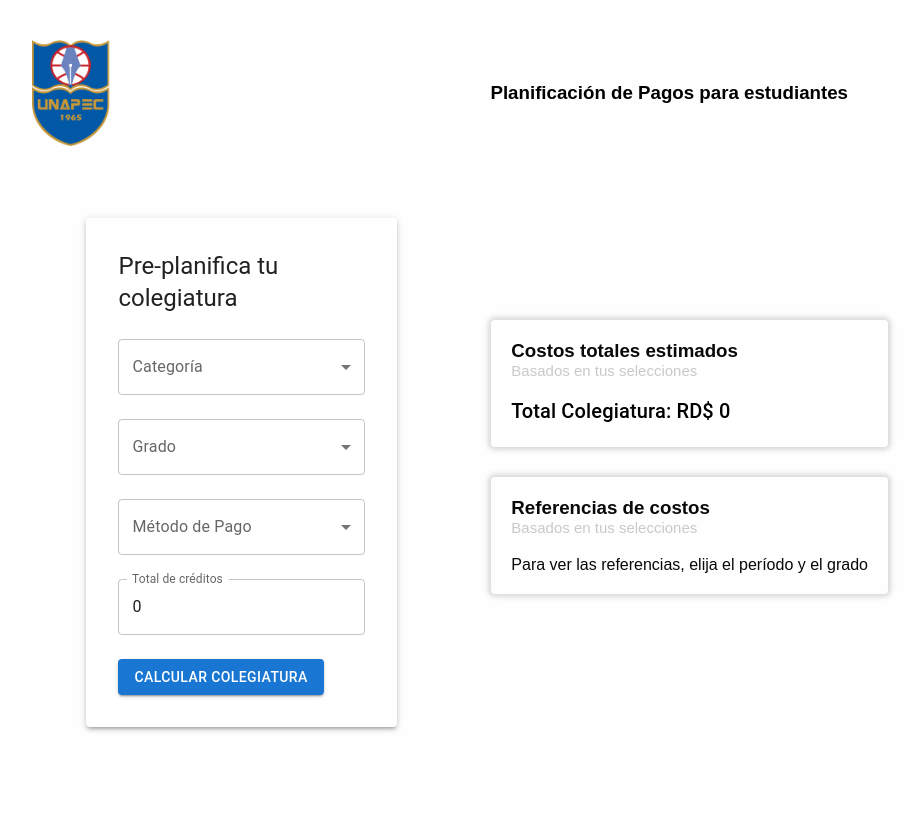
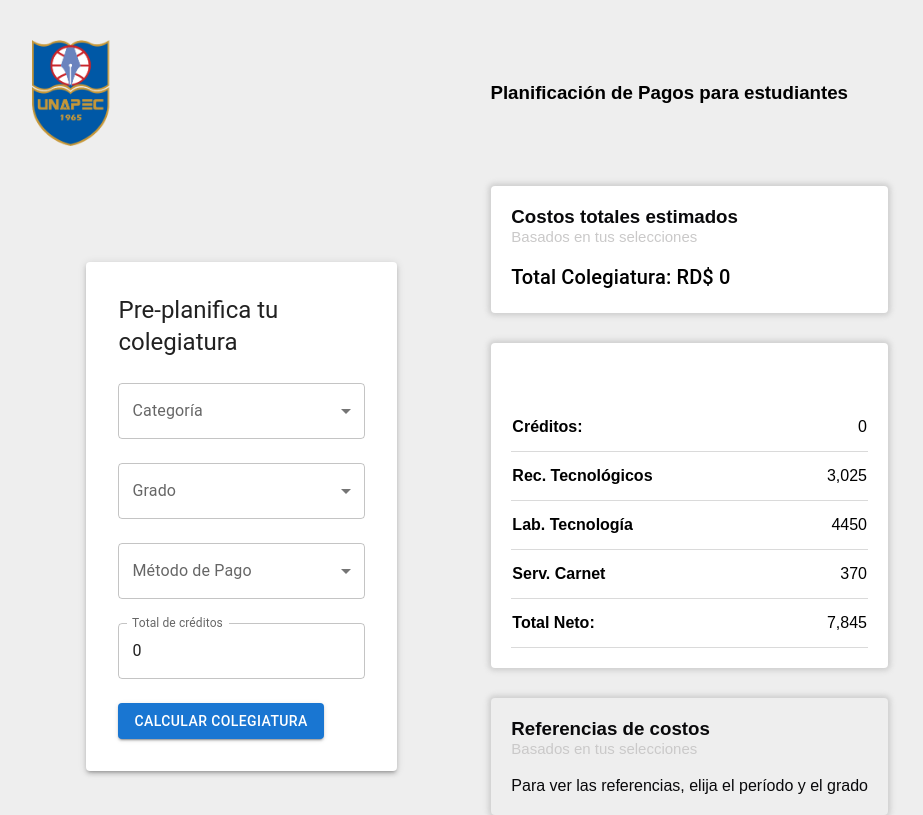
Before and after one commit to JustHarlys/Pagos-Unapec, a React (Vite) app: page / in a window 1280 px wide. Shown: the whole page, without its empty margins (200-1123 px from the left). Built offline with nearby package versions, Linux system fonts and the light colour scheme.

Commit message:
Hardcodeando valores pero avanzando

```diff
--- a/src/App.css
+++ b/src/App.css
@@ -7,7 +7,7 @@ body {
   font-family: sans-serif;
   max-width: 70%;
   margin: 0 auto;
-  background-color: rgb(254,254,255);
+  background-color: rgb(238, 238, 238);
 }
 
 .app {
--- a/src/App.jsx
+++ b/src/App.jsx
@@ -4,6 +4,7 @@ import LandingPage from './Components/LandingPage'
 import Referencias from './Components/Referencias'
 import GradeAndPeriodProvider from './Context/GradeAndPeriodContext'
 import Calculation from './Components/Calculation'
+import Breakdown from './Components/Breakdown'
 
 function App() {
 
@@ -18,6 +19,7 @@ function App() {
 
           <div className='ref-calc'>
           <Calculation />
+          <Breakdown />
           <Referencias />
           </div>
         </div>
--- /dev/null
+++ b/src/Components/Breakdown.css
@@ -0,0 +1,8 @@
+.price-breakdown {
+    padding: 20px;
+    background-color: #fff;
+    box-shadow: 0px 0px 5px 3px rgba(173,173,173,0.45);
+    -webkit-box-shadow: 0px 0px 5px 3px rgba(173,173,173,0.45);
+    -moz-box-shadow: 0px 0px 5px 3px rgba(173,173,173,0.45);
+    border-radius: 4px;
+}
--- /dev/null
+++ b/src/Components/Breakdown.jsx
@@ -0,0 +1,45 @@
+import { useContext } from "react"
+import { GradeAndPeriodContext } from "../Context/GradeAndPeriodContext"
+import { referenciasMayo } from "../referencias-may-ago"
+import { referenciasSep } from "../referencias-sep-dic"
+import './Breakdown.css'
+
+function Breakdown() {
+
+    const {carnet, labTec, recursosTec} = referenciasMayo
+
+    const {tuition} = useContext(GradeAndPeriodContext);
+    const totalPayment = carnet + (labTec * 5) + recursosTec + tuition
+
+
+  return (
+    <section className="price-breakdown">
+        <table>
+            <thead>
+                <tr>
+                    <th>Créditos: </th>
+                    <td>{tuition.toLocaleString()}</td>
+                </tr>
+                <tr>
+                    <th>Rec. Tecnológicos</th>
+                    <td>{referenciasMayo.recursosTec.toLocaleString()}</td>
+                </tr>
+                <tr>
+                    <th>Lab. Tecnología</th>
+                    <td>{referenciasMayo.labTec * 5}</td>
+                </tr>
+                <tr>
+                    <th>Serv. Carnet</th>
+                    <td>{referenciasMayo.carnet}</td>
+                </tr>
+                <tr>
+                    <th>Total Neto: </th>
+                    <td>{totalPayment.toLocaleString()}</td>
+                </tr>
+            </thead>
+        </table>
+    </section>
+  )
+}
+
+export default Breakdown
--- a/src/Components/Calculation.jsx
+++ b/src/Components/Calculation.jsx
@@ -2,28 +2,19 @@ import { Typography } from "@mui/material"
 import {GradeAndPeriodContext} from "../Context/GradeAndPeriodContext"
 import { useContext } from "react"
 import './Calculation.css'
-import { referenciasSep } from "../referencias-sep-dic"
-import { referenciasMayo } from "../referencias-may-ago"
 
 function Calculation() {
 
-  const creditosMay = referenciasMayo.creditos
-  const creditosSep = referenciasSep.creditosSep
-  const creditosPosSep = creditosMay + 1835
-  const creditosPosMay = creditosSep + 1665
+  const {selectedCategory, selectedGrade, tuition, paymentMethod, noDiscount, creditReference} = useContext(GradeAndPeriodContext)
 
-  const {selectedCategory, selectedGrade, tuition, paymentMethod, noDiscount} = useContext(GradeAndPeriodContext)
 
-  let credit = ''
   let totalCreditsNoDiscount
 
   if (selectedGrade === 'Grado') {
     if (paymentMethod === 'Contado') {
       if (selectedCategory === 'Admitido hasta mayo-ago 2024') {
-        credit = creditosMay
         totalCreditsNoDiscount = noDiscount
       } else if (selectedCategory === 'Admitido a partir de sept-dic 2024') {
-        credit = creditosSep
         totalCreditsNoDiscount = noDiscount
       }
 
@@ -32,9 +23,7 @@ function Calculation() {
     if (paymentMethod === 'Contado') {
       if (selectedCategory === 'Admitido hasta mayo-ago 2024') {
         totalCreditsNoDiscount = noDiscount
-        credit = creditosPosMay
       } else if (selectedCategory === 'Admitido a partir de sept-dic 2024') {
-        credit = creditosPosSep
         totalCreditsNoDiscount = noDiscount
       }
     }
@@ -53,13 +42,13 @@ function Calculation() {
       </Typography>
 
       <Typography sx={{ mt: 3.1}} variant="caption" style={{textDecoration: 'line-through', color: 'gray'}}>
-        {tuition !== 0 && `RD$ ${totalCreditsNoDiscount}`}
+        {tuition !== 0 && `RD$ ${totalCreditsNoDiscount.toLocaleString()}`}
       </Typography>
       </div>
 
 
       <p className="calculations-p-2">
-        {tuition !== 0 && `Calculado a RD$ ${credit} por crédito`}
+        {tuition !== 0 && `Calculado a RD$ ${creditReference.toLocaleString()} por crédito`}
       </p>
 
 
--- a/src/Components/LandingPage.jsx
+++ b/src/Components/LandingPage.jsx
@@ -26,8 +26,8 @@ function LandingPage() {
     setTuition,
     paymentMethod,
     setPaymentMethod,
-    noDiscount,
-    setNoDiscount
+    setNoDiscount,
+    setCreditReference
   } = useContext(GradeAndPeriodContext);
 
   const posgradoMayo = referenciasMayo.creditos + 1665
@@ -46,9 +46,11 @@ function LandingPage() {
         if (selectedCategory === 'Admitido hasta mayo-ago 2024') {
           setTuition((totalCredits * referenciasMayo.creditos) - ((totalCredits * referenciasMayo.creditos) * 0.10))
           setNoDiscount(totalCredits * referenciasMayo.creditos)
+          setCreditReference(referenciasMayo.creditos)
         } else if (selectedCategory === 'Admitido a partir de sept-dic 2024') {
           setTuition((totalCredits * referenciasSep.creditosSep) - ((totalCredits * referenciasSep.creditosSep) * 0.10))
           setNoDiscount(totalCredits * referenciasSep.creditosSep)
+          setCreditReference(referenciasSep.creditosSep)
         }
       }
     }
@@ -59,9 +61,11 @@ function LandingPage() {
         if (selectedCategory === 'Admitido hasta mayo-ago 2024') {
           setTuition((totalCredits * posgradoMayo) - ((totalCredits * posgradoMayo) * 0.10))
           setNoDiscount(totalCredits * posgradoMayo)
+          setCreditReference(posgradoMayo)
         } else if (selectedCategory === 'Admitido a partir de sept-dic 2024') {
           setTuition((totalCredits * posgradoSep) - ((totalCredits * posgradoSep) * 0.10))
           setNoDiscount(totalCredits * posgradoSep)
+          setCreditReference(posgradoSep)
         }
       }
     }
--- a/src/Components/Referencias.css
+++ b/src/Components/Referencias.css
@@ -29,7 +29,7 @@ tr:hover {
 .prices-reference {
   color: rgb(9, 9, 11);
   padding: 20px;
-    box-shadow: 0px 0px 5px 3px rgba(173,173,173,0.45);
+  box-shadow: 0px 0px 5px 3px rgba(173,173,173,0.45);
   -webkit-box-shadow: 0px 0px 5px 3px rgba(173,173,173,0.45);
   -moz-box-shadow: 0px 0px 5px 3px rgba(173,173,173,0.45);
   border-radius: 4px;
--- a/src/Components/Referencias.jsx
+++ b/src/Components/Referencias.jsx
@@ -21,11 +21,11 @@ function Referencias() {
           <thead>
             <tr>
               <th>Crédito</th>
-              <td>RD$ {creditos}</td>
+              <td>RD$ {creditos.toLocaleString()}</td>
             </tr>
             <tr>
               <th>Rec. Técnologicos</th>
-              <td>RD$ {recursosTec}</td>
+              <td>RD$ {recursosTec.toLocaleString()}</td>
             </tr>
             <tr>
               <th>Lab. Tecnología</th>
@@ -44,11 +44,11 @@ function Referencias() {
           <thead>
             <tr>
               <th>Crédito</th>
-              <td>RD$ {creditosSep}</td>
+              <td>RD$ {creditosSep.toLocaleString()}</td>
             </tr>
             <tr>
               <th>Rec. Técnologicos</th>
-              <td>RD$ {recurstosTecSep}</td>
+              <td>RD$ {recurstosTecSep.toLocaleString()}</td>
             </tr>
             <tr>
               <th>Lab. Tecnología</th>
@@ -69,11 +69,11 @@ function Referencias() {
           <thead>
             <tr>
               <th>Crédito</th>
-              <td>RD$ {creditosPosMay}</td>
+              <td>RD$ {creditosPosMay.toLocaleString()}</td>
             </tr>
             <tr>
               <th>Rec. Técnologicos</th>
-              <td>RD$ {recursosTec}</td>
+              <td>RD$ {recursosTec.toLocaleString()}</td>
             </tr>
             <tr>
               <th>Lab. Tecnología</th>
@@ -92,11 +92,11 @@ function Referencias() {
           <thead>
             <tr>
               <th>Crédito</th>
-              <td>RD$ {creditosPosSep}</td>
+              <td>RD$ {creditosPosSep.toLocaleString()}</td>
             </tr>
             <tr>
               <th>Rec. Técnologicos</th>
-              <td>RD$ {recursosTec}</td>
+              <td>RD$ {recursosTec.toLocaleString()}</td>
             </tr>
             <tr>
               <th>Lab. Tecnología</th>
--- a/src/Context/GradeAndPeriodContext.jsx
+++ b/src/Context/GradeAndPeriodContext.jsx
@@ -11,6 +11,7 @@ export default function GradeAndPeriodProvider({ children }) {
   const [tuition, setTuition] = useState(0);
   const [paymentMethod, setPaymentMethod] = useState('')
   const [noDiscount, setNoDiscount] = useState(0)
+  const [creditReference, setCreditReference] = useState(0)
 
 
   return (
@@ -26,7 +27,9 @@ export default function GradeAndPeriodProvider({ children }) {
         setPaymentMethod,
         paymentMethod,
         noDiscount,
-        setNoDiscount
+        setNoDiscount,
+        creditReference,
+        setCreditReference
       }}>
         {children}
       </GradeAndPeriodContext.Provider>
--- a/src/referencias-may-ago.js
+++ b/src/referencias-may-ago.js
@@ -1,6 +1,6 @@
 export const referenciasMayo = {
-  recursosTec : 3025.00,
-  creditos : 1955.00,
+  recursosTec : 3025,
+  creditos : 1955,
   labTec : 890.00,
   carnet : 370.00,
 };
--- a/src/referencias-sep-dic.js
+++ b/src/referencias-sep-dic.js
@@ -1,6 +1,6 @@
 export const referenciasSep = {
-  recurstosTecSep : 3025.00,
-  creditosSep : 2050.00,
+  recurstosTecSep : 3025.00.toLocaleString(),
+  creditosSep : 2050.00.toLocaleString(),
   labtecSep : 890.00,
   carnetSep : 370.00,
 };
```
